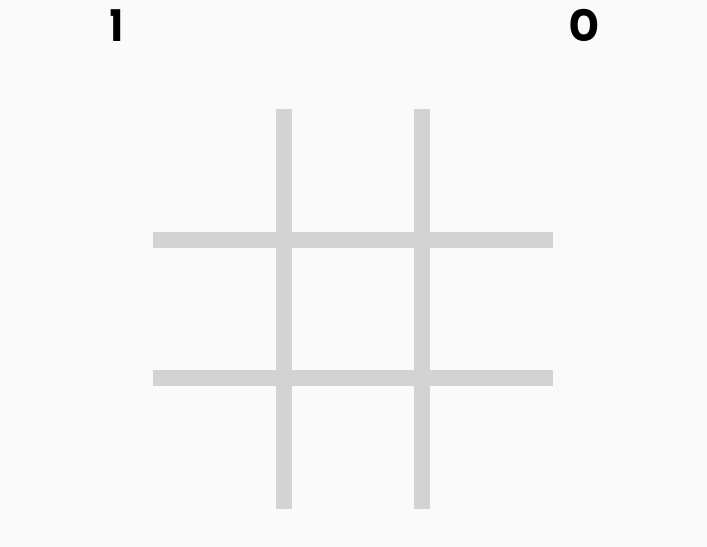
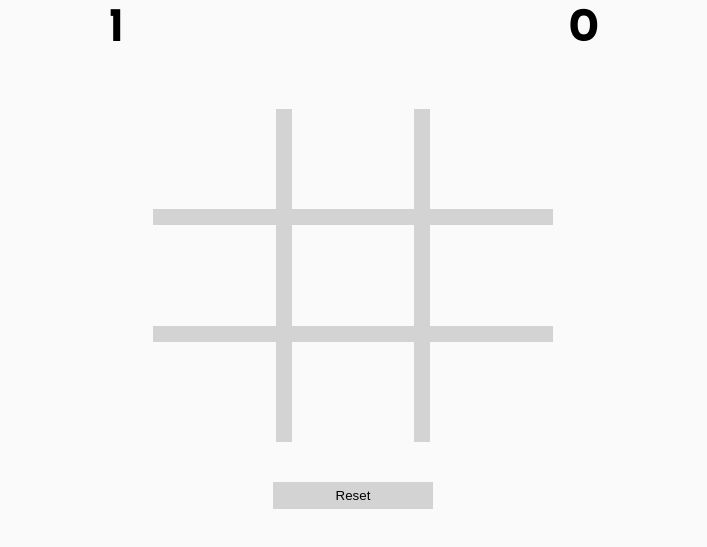
Before and after one commit to pablodamascenoo/Jogo-da-velha, a plain HTML site: page index.html in a window 1280 px wide. Shown: the part 71-618 px from the top of the page, without its empty margins (287-994 px from the left). Drawn offline with Linux system fonts and the light colour scheme.

Commit message:
adicionada a função clear_game

```diff
--- a/assets/style.css
+++ b/assets/style.css
@@ -39,6 +39,8 @@ h1, h2{
 
 main{
 	display: flex;
+	gap: 40px;
+	flex-direction: column;
 	align-items: center;
 	justify-content: center;
 	height: 50%;
@@ -79,3 +81,11 @@ main{
 	content: "";
 	transform: rotate(90deg);
 }
+
+button{
+	cursor: pointer;
+	background-color: lightgray;
+	border: none;
+	width: 10rem;
+	height: 2rem;
+}
--- a/index.html
+++ b/index.html
@@ -58,8 +58,9 @@
 				<div class="play-area" onclick="change_square(this)">
 					<div class="object"></div>
 				</div>
+			</section>
 
-			</section>
+			<button onclick="clear_game()">Reset</button>
 		</main>
 
 		<script src="script.js"></script>
--- a/script.js
+++ b/script.js
@@ -1,9 +1,12 @@
 
 let last = ""
+let count = 0
 
 function change_square(obj){
 
     square = obj.querySelector(".object")
+
+
 
     if(!square.classList.contains("circle") && !square.classList.contains("cross")){
 
@@ -16,6 +19,30 @@ function change_square(obj){
             square.classList.add("circle")
             last = "circle"
         }
+
+        count++
     }
 
+
 }
+
+function clear_game(){
+
+    if(count >=9){
+
+        let all = document.querySelectorAll(".object")
+
+        for (i in all){
+            if(all[i].classList.contains("circle")){
+                all[i].classList.remove("circle")
+            }
+            else if(all[i].classList.contains("cross")){
+                all[i].classList.remove("cross")
+            }
+            count--;
+            if(count == 0){
+                break
+            }
+        }
+    }
+}
```
